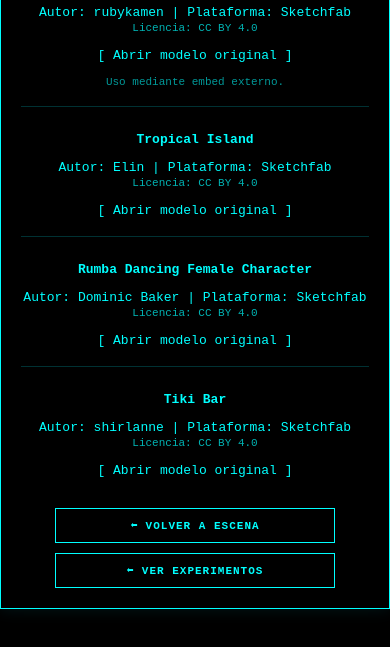
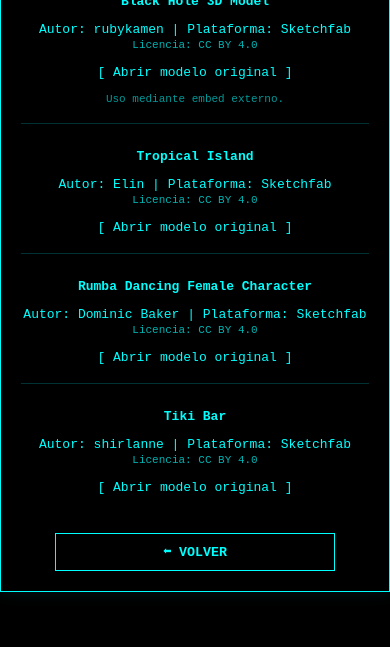
Before and after one commit to duqueluis06-stack/lab-luis, a plain HTML site: page creditos.html in a window 390 px wide. Shown: the part 167-814 px from the top of the page. Drawn offline with Linux system fonts and the light colour scheme.

Commit message:
Actualizar creditos.html

```diff
--- a/creditos.html
+++ b/creditos.html
@@ -3,7 +3,7 @@
 <head>
 <meta charset="utf-8">
 <meta name="viewport" content="width=device-width, initial-scale=1.0">
-<title>Créditos - La Isla de la Nostalgia</title>
+<title>Créditos & Atribuciones</title>
 
 <style>
   body {
@@ -38,28 +38,18 @@
     text-shadow: 0 0 5px #0ff;
   }
 
-  /* CONTENEDOR PARA LOS DOS BOTONES */
-  .btn-group {
-    display: flex;
-    gap: 15px;
-    justify-content: center;
-    margin-top: 30px;
-  }
-
   .btn {
-    padding: 10px 15px;
+    margin-top: 25px;
+    padding: 10px;
     border: 1px solid #0ff;
     cursor: pointer;
     background: transparent;
     color: #0ff;
-    flex: 1;
-    max-width: 240px;
+    width: 100%;
+    max-width: 280px;
     font-weight: bold;
     text-transform: uppercase;
     font-family: monospace;
-    font-size: 11px;
-    letter-spacing: 1px;
-    transition: all 0.2s ease;
   }
 
   .btn:hover {
@@ -78,19 +68,6 @@
     font-size: 11px;
     opacity: 0.7;
   }
-
-  /* RESPONSIVO PARA MÓVILES */
-  @media (max-width: 550px) {
-    .btn-group {
-      flex-direction: column;
-      align-items: center;
-      gap: 10px;
-    }
-    .btn {
-      width: 100%;
-      max-width: 280px;
-    }
-  }
 </style>
 </head>
 
@@ -100,8 +77,8 @@
 
   <h2>Créditos & Atribuciones</h2>
 
-  <!-- 🌌 ORIGINAL -->
-  <div>
+  <!-- 🌌 GRUPO: BLACK HOLE -->
+  <div class="credito-item" data-scene="blackhole">
     <p><strong>Black Hole 3D Model</strong></p>
     <p>
       Autor: rubykamen | Plataforma: Sketchfab<br>
@@ -115,8 +92,8 @@
     <p style="font-size: 11px; opacity: 0.6;">Uso mediante embed externo.</p>
   </div>
 
-  <!-- 🌴 NUEVO: ISLA -->
-  <div class="asset">
+  <!-- 🌴 GRUPO: ISLA -->
+  <div class="credito-item asset" data-scene="isla">
     <p><strong>Tropical Island</strong></p>
     <p>
       Autor: Elin | Plataforma: Sketchfab<br>
@@ -129,8 +106,8 @@
     </p>
   </div>
 
-  <!-- 💃 NUEVO: PERSONAJE -->
-  <div class="asset">
+  <!-- 💃 GRUPO: ISLA -->
+  <div class="credito-item asset" data-scene="isla">
     <p><strong>Rumba Dancing Female Character</strong></p>
     <p>
       Autor: Dominic Baker | Plataforma: Sketchfab<br>
@@ -143,8 +120,8 @@
     </p>
   </div>
 
-  <!-- 🍹 NUEVO: TIKI BAR -->
-  <div class="asset">
+  <!-- 🍹 GRUPO: ISLA -->
+  <div class="credito-item asset" data-scene="isla">
     <p><strong>Tiki Bar</strong></p>
     <p>
       Autor: shirlanne | Plataforma: Sketchfab<br>
@@ -157,17 +134,43 @@
     </p>
   </div>
 
-  <!-- BOTONERA DOBLE DE RETORNO -->
-  <div class="btn-group">
-    <button class="btn" onclick="window.location.href='escena.html'">
-      ⬅ Volver a Escena
-    </button>
-    <button class="btn" onclick="window.location.href='experimentos.html'">
-      ⬅ Ver Experimentos
-    </button>
-  </div>
+  <!-- BOTÓN DINÁMICO ÚNICO -->
+  <button class="btn" id="btn-back">⬅ Volver</button>
 
 </div>
 
+<script>
+  // Detectar de qué página viene el usuario (?ref=...)
+  const urlParams = new URLSearchParams(window.location.search);
+  const referencia = urlParams.get('ref');
+  const botonVolver = document.getElementById('btn-back');
+  const items = document.querySelectorAll('.credito-item');
+
+  if (referencia === 'isla') {
+    // Si viene de la isla, ocultamos el agujero negro
+    items.forEach(item => {
+      if (item.getAttribute('data-scene') !== 'isla') item.style.display = 'none';
+    });
+    botonVolver.innerText = "⬅ Volver a la Escena";
+    botonVolver.onclick = () => window.location.href = 'escena.html';
+
+  } else if (referencia === 'blackhole') {
+    // Si viene del agujero negro, ocultamos todo lo de la isla
+    items.forEach(item => {
+      if (item.getAttribute('data-scene') !== 'blackhole') item.style.display = 'none';
+    });
+    // Quitamos la línea de borde superior al primer elemento visible para que estéticamente quede limpio
+    document.querySelector('[data-scene="blackhole"]').style.borderTop = "none";
+
+    botonVolver.innerText = "⬅ Volver a Experimentos";
+    botonVolver.onclick = () => window.location.href = 'experimentos.html';
+
+  } else {
+    // Si alguien entra directo sin parámetros, muestra todo y usa el historial del navegador
+    botonVolver.innerText = "⬅ Volver";
+    botonVolver.onclick = () => history.back();
+  }
+</script>
+
 </body>
 </html>
```
